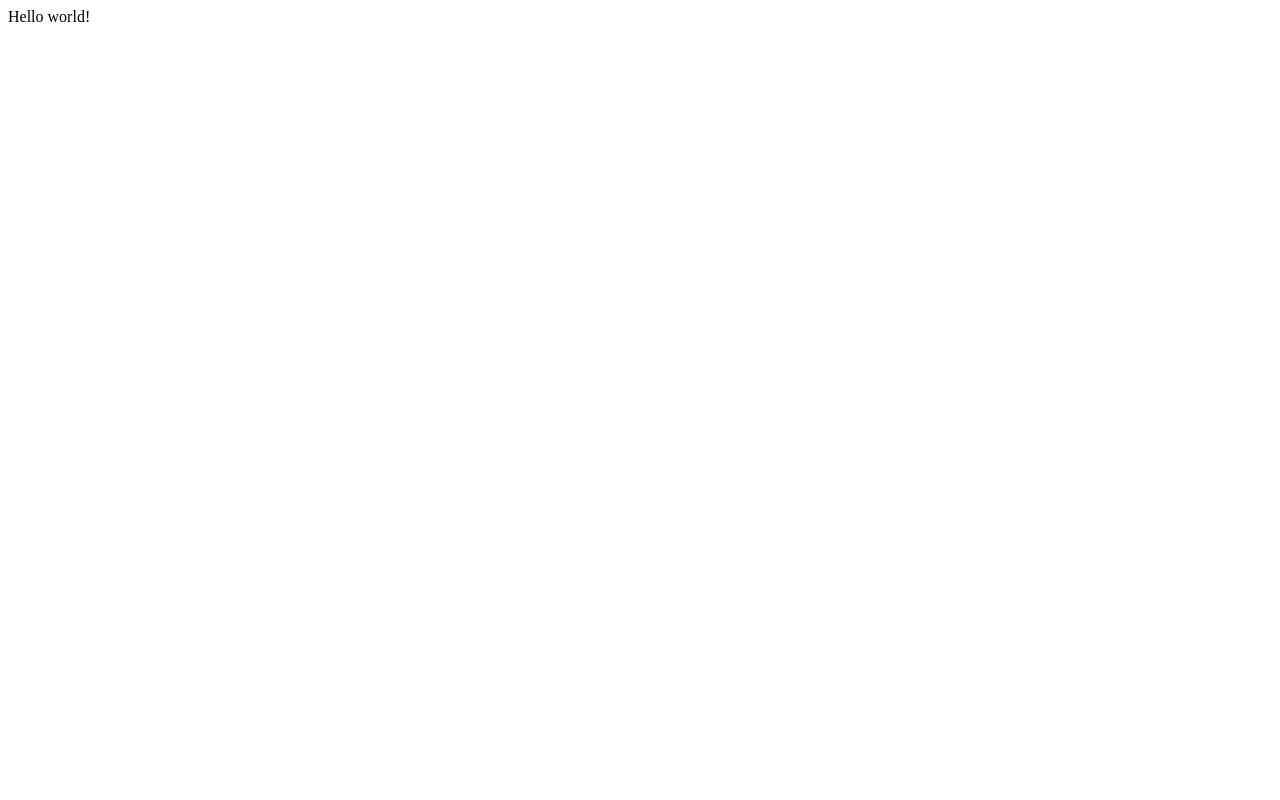
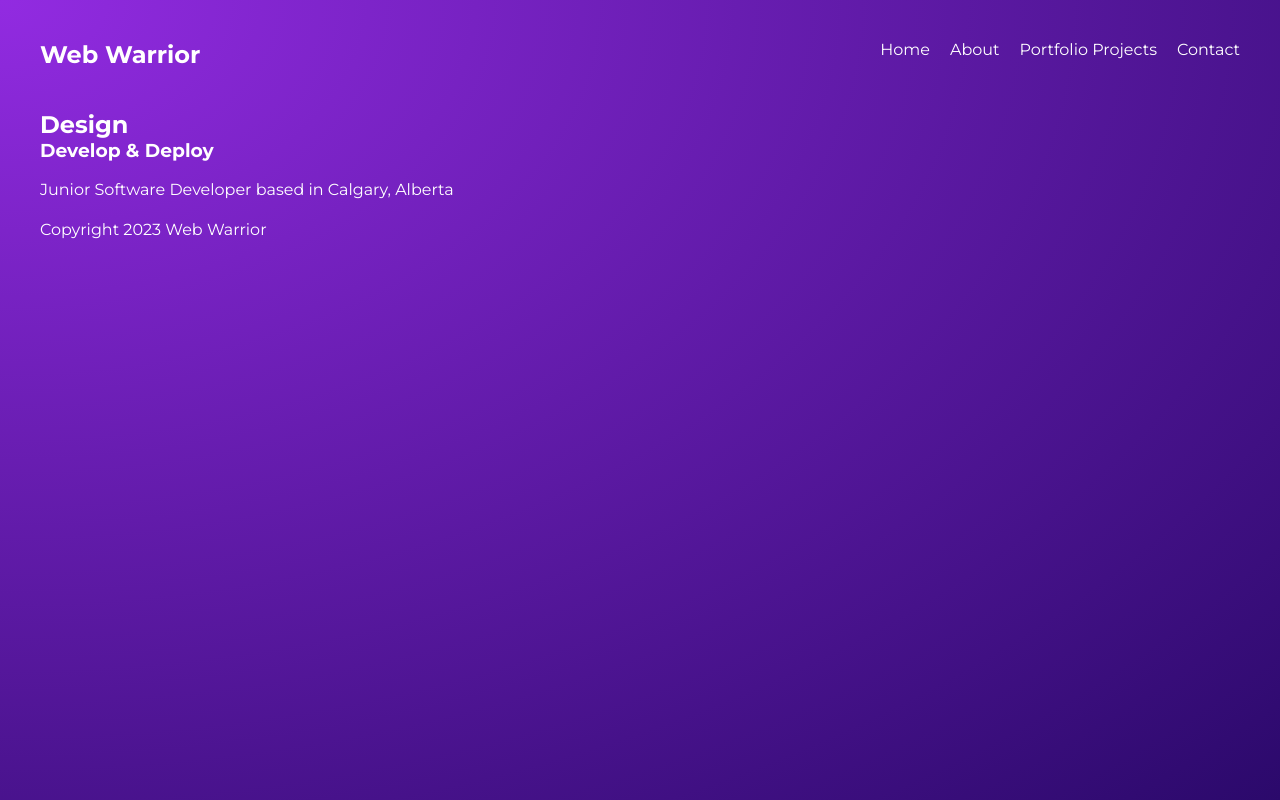
Before and after one commit to weirjulieanne/gatsby-tutorial-web-warrior, a Gatsby site: page / in a window 1280 px wide. Built offline with nearby package versions, Linux system fonts and the light colour scheme; Gatsby itself is replaced by a stand-in of ours.

Commit message:
add initial pages, layout and nav bar

```diff
--- /dev/null
+++ b/src/components/Layout.js
@@ -0,0 +1,16 @@
+import React from "react";
+import Navbar from "./Navbar";
+import "../styles/global.css";
+
+const Layout = ({ children }) => {
+  return (
+    <div className="layout">
+      <Navbar />
+      <div className="content">{children}</div>
+      <p>Copyright 2023 Web Warrior</p>
+      <footer></footer>
+    </div>
+  );
+};
+
+export default Layout;
--- /dev/null
+++ b/src/components/Navbar.js
@@ -0,0 +1,18 @@
+import React from "react";
+import { Link } from "gatsby";
+
+const Navbar = () => {
+  return (
+    <nav>
+      <h1>Web Warrior</h1>
+      <div className="links">
+        <Link to="/">Home</Link>
+        <Link to="/about">About</Link>
+        <Link to="/projects">Portfolio Projects</Link>
+        <Link to="/contact">Contact</Link>
+      </div>
+    </nav>
+  );
+};
+
+export default Navbar;
--- a/src/pages/index.js
+++ b/src/pages/index.js
@@ -1,5 +1,14 @@
-import * as React from "react"
+import * as React from "react";
+import Layout from "../components/Layout";
 
 export default function Home() {
-  return <div>Hello world!</div>
+  return (
+    <Layout>
+      <section>
+        <h2>Design</h2>
+        <h3>Develop & Deploy</h3>
+        <p>Junior Software Developer based in Calgary, Alberta</p>
+      </section>
+    </Layout>
+  );
 }
--- /dev/null
+++ b/src/styles/global.css
@@ -0,0 +1,55 @@
+@import url("https://fonts.googleapis.com/css2?family=Montserrat:wght@300;400;500;700&display=swap");
+
+* {
+  margin: 0;
+  padding: 0;
+  text-decoration: none;
+  font-family: "Montserrat";
+  color: white;
+}
+html,
+body {
+  min-height: 100%;
+}
+body {
+  background: radial-gradient(
+    at top left,
+    rgba(146, 43, 225, 1) 0%,
+    rgba(43, 9, 107, 1) 100%
+  );
+  background-repeat: no-repeat;
+}
+p {
+  margin: 16px auto;
+  line-height: 1.5em;
+}
+
+/* layout & nav */
+.layout {
+  max-width: 1200px;
+  margin: 0 auto;
+}
+nav {
+  display: grid;
+  grid-template-columns: 1fr 1fr;
+  margin: 40px auto;
+}
+nav .links {
+  display: inline-block;
+  text-align: right;
+}
+nav a {
+  display: inline-block;
+  margin-left: 20px;
+  font-weight: 400;
+  padding-bottom: 8px;
+  border-bottom: 3px solid transparent;
+}
+nav a:hover {
+  border-color: white;
+}
+footer p {
+  text-align: center;
+  color: #bbb;
+  margin: 40px auto;
+}
```
Also changed, not shown: src/pages/404.js (added, +15 -0 lines), src/pages/about.js (added, +39 -0 lines), src/pages/projects/index.js (added, +23 -0 lines).
